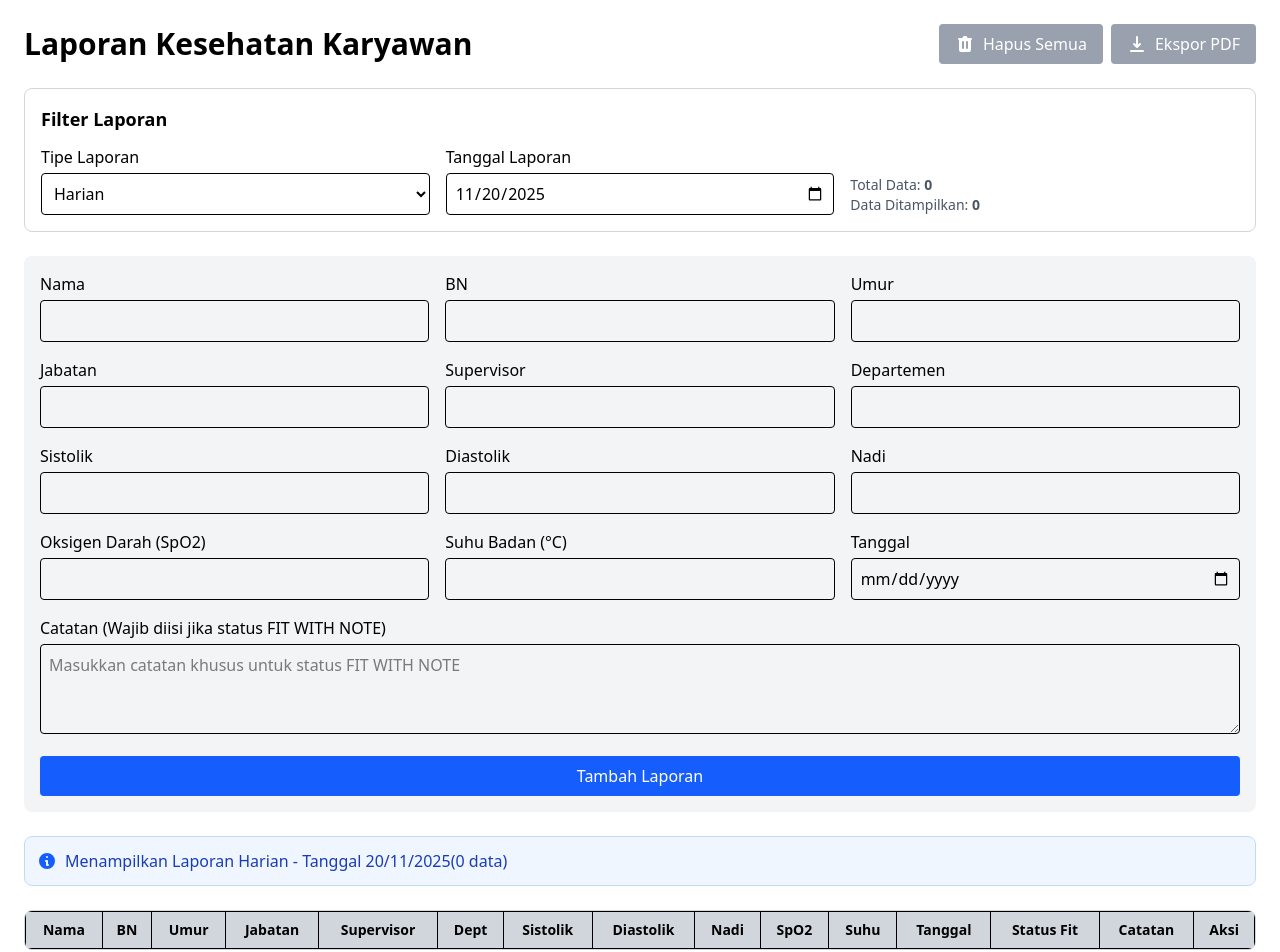
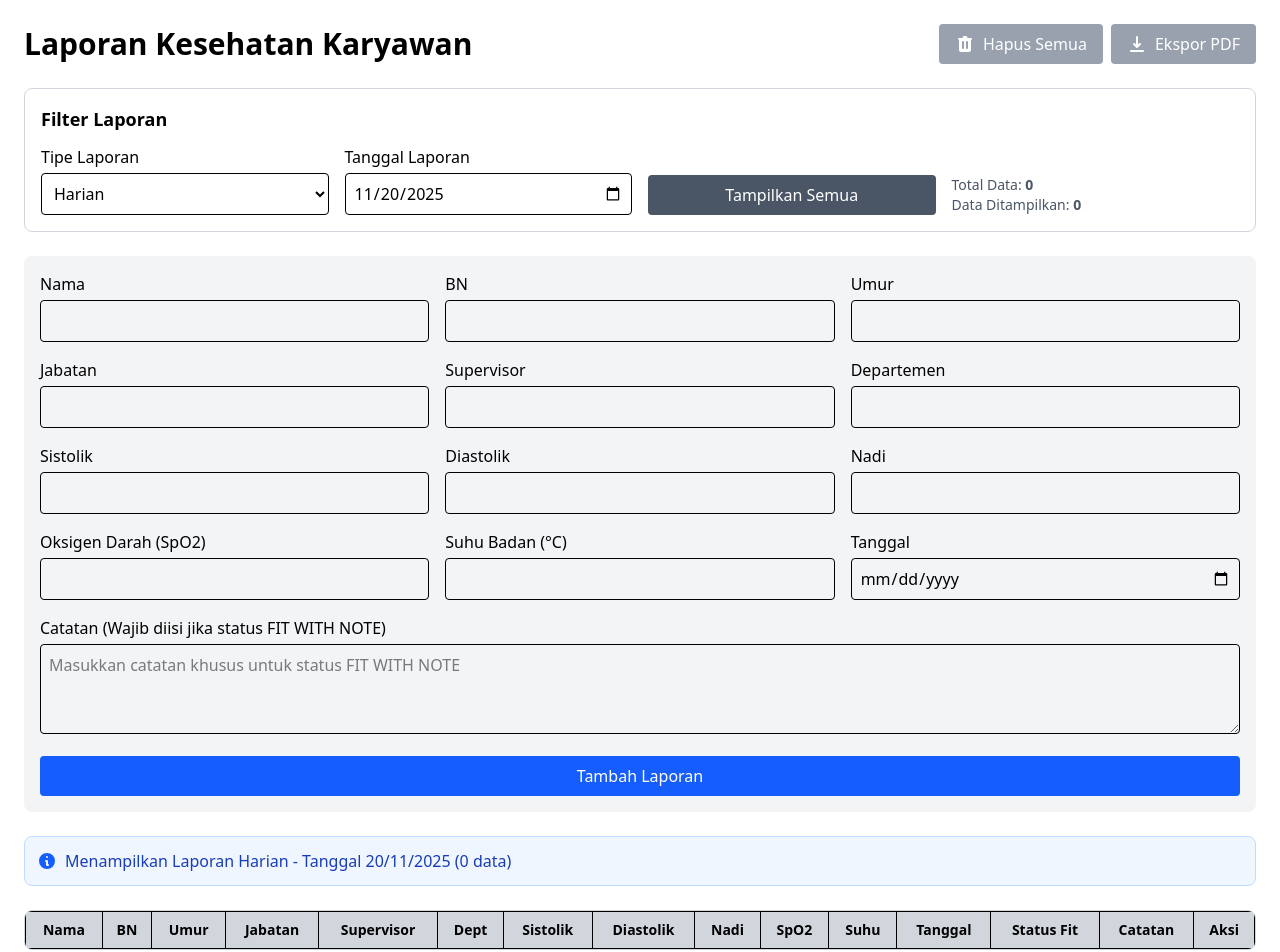
Before and after one commit to Riki-Zf/report_medis, a React (Vite) app in the folder report_medis/: page / in a window 1280 px wide. Shown: the top 952 px of the page. Built offline with nearby package versions, Linux system fonts and the light colour scheme.

Commit message:
fix edit

```diff
--- a/report_medis/src/App.jsx
+++ b/report_medis/src/App.jsx
@@ -22,6 +22,7 @@ export default function App() {
   const [reportDate, setReportDate] = useState(new Date().toISOString().split("T")[0]);
   const [reportWeek, setReportWeek] = useState(getCurrentWeek());
   const [previewFitness, setPreviewFitness] = useState("");
+  const [showAllRecords, setShowAllRecords] = useState(false); // State baru untuk toggle tampilan
 
   // Fungsi untuk mendapatkan minggu saat ini dalam format YYYY-Www
   function getCurrentWeek() {
@@ -163,12 +164,8 @@ export default function App() {
       updatedRecords[editIndex] = newRecord;
       setRecords(updatedRecords);
       setEditIndex(null);
-    } else {
-      // Mode Tambah
-      setRecords([...records, newRecord]);
-    }
 
-    // Reset form
+      // Reset form setelah edit berhasil
       setNama("");
       setBn("");
       setUmur("");
@@ -182,9 +179,29 @@ export default function App() {
       setSuhu("");
       setTanggal("");
       setCatatan("");
+    } else {
+      // Mode Tambah
+      setRecords([...records, newRecord]);
+
+      // Reset form setelah tambah berhasil
+      setNama("");
+      setBn("");
+      setUmur("");
+      setJabatan("");
+      setSupervisor("");
+      setDepartment("");
+      setSistolik("");
+      setDiastolik("");
+      setNadi("");
+      setSpo2("");
+      setSuhu("");
+      setTanggal("");
+      setCatatan("");
+    }
   };
 
   const handleEdit = (index) => {
+    // Cari record berdasarkan index global dari semua records
     const record = records[index];
     setNama(record.nama);
     setBn(record.bn);
@@ -199,7 +216,7 @@ export default function App() {
     setSuhu(record.suhu.toString());
     setTanggal(record.tanggal);
     setCatatan(record.catatan || "");
-    setEditIndex(index);
+    setEditIndex(index); // Simpan index global
 
     // Scroll ke form
     window.scrollTo({ top: 0, behavior: "smooth" });
@@ -224,7 +241,17 @@ export default function App() {
 
   const handleDelete = (index) => {
     if (window.confirm("Apakah Anda yakin ingin menghapus data ini?")) {
-      const newRecords = records.filter((_, i) => i !== index);
+      // Untuk delete, kita perlu mencari index global dari data yang ditampilkan
+      let actualIndex;
+      if (showAllRecords) {
+        actualIndex = index;
+      } else {
+        const filteredRecords = getFilteredRecords();
+        const recordToDelete = filteredRecords[index];
+        actualIndex = records.findIndex((r) => r.nama === recordToDelete.nama && r.tanggal === recordToDelete.tanggal && r.time === recordToDelete.time);
+      }
+
+      const newRecords = records.filter((_, i) => i !== actualIndex);
       setRecords(newRecords);
     }
   };
@@ -259,6 +286,9 @@ export default function App() {
 
   // Fungsi untuk mendapatkan data yang akan ditampilkan berdasarkan tipe laporan
   const getFilteredRecords = () => {
+    if (showAllRecords) {
+      return records;
+    }
     if (reportType === "daily") {
       return getDailyRecords();
     } else {
@@ -272,7 +302,9 @@ export default function App() {
 
     // Judul berdasarkan tipe laporan
     let reportTitle = "Laporan Kesehatan Karyawan";
-    if (reportType === "daily") {
+    if (showAllRecords) {
+      reportTitle = "Laporan Kesehatan Karyawan - Semua Data";
+    } else if (reportType === "daily") {
       reportTitle = `Laporan Kesehatan Harian - ${new Date(reportDate).toLocaleDateString("id-ID")}`;
     } else {
       reportTitle = `Laporan Kesehatan Mingguan - ${reportWeek}`;
@@ -342,7 +374,9 @@ export default function App() {
 
     // Simpan PDF
     let fileName = `laporan-kesehatan-${new Date().toLocaleDateString("id-ID")}`;
-    if (reportType === "daily") {
+    if (showAllRecords) {
+      fileName = `laporan-semua-data-${new Date().toLocaleDateString("id-ID")}`;
+    } else if (reportType === "daily") {
       fileName = `laporan-harian-${reportDate}`;
     } else {
       fileName = `laporan-mingguan-${reportWeek}`;
@@ -416,7 +450,7 @@ export default function App() {
       {/* FILTER LAPORAN */}
       <div className="bg-white p-4 rounded-lg border border-gray-300">
         <h2 className="text-lg font-semibold mb-3">Filter Laporan</h2>
-        <div className="grid grid-cols-1 md:grid-cols-3 gap-4">
+        <div className="grid grid-cols-1 md:grid-cols-4 gap-4">
           <div>
             <label className="block font-medium text-sm sm:text-base mb-1">Tipe Laporan</label>
             <select className="border p-2 w-full rounded text-sm sm:text-base" value={reportType} onChange={(e) => setReportType(e.target.value)}>
@@ -436,6 +470,12 @@ export default function App() {
               <input type="week" className="border p-2 w-full rounded text-sm sm:text-base" value={reportWeek} onChange={(e) => setReportWeek(e.target.value)} />
             </div>
           )}
+
+          <div className="flex items-end">
+            <button onClick={() => setShowAllRecords(!showAllRecords)} className={`${showAllRecords ? "bg-purple-600 hover:bg-purple-700" : "bg-gray-600 hover:bg-gray-700"} text-white px-4 py-2 rounded text-sm sm:text-base w-full`}>
+              {showAllRecords ? "Tampilkan Filter" : "Tampilkan Semua"}
+            </button>
+          </div>
 
           <div className="flex items-end">
             <div className="text-sm text-gray-600">
@@ -579,7 +619,11 @@ export default function App() {
             <path fillRule="evenodd" d="M18 10a8 8 0 11-16 0 8 8 0 0116 0zm-7-4a1 1 0 11-2 0 1 1 0 012 0zM9 9a1 1 0 000 2v3a1 1 0 001 1h1a1 1 0 100-2v-3a1 1 0 00-1-1H9z" clipRule="evenodd" />
           </svg>
           <span className="font-medium text-blue-800">
-            Menampilkan {reportType === "daily" ? "Laporan Harian" : "Laporan Mingguan"} -{reportType === "daily" ? ` Tanggal ${new Date(reportDate).toLocaleDateString("id-ID")}` : ` Minggu ${reportWeek}`}({filteredRecords.length} data)
+            {showAllRecords
+              ? `Menampilkan Semua Data (${filteredRecords.length} data)`
+              : `Menampilkan ${reportType === "daily" ? "Laporan Harian" : "Laporan Mingguan"} -${reportType === "daily" ? ` Tanggal ${new Date(reportDate).toLocaleDateString("id-ID")}` : ` Minggu ${reportWeek}`} (${
+                  filteredRecords.length
+                } data)`}
           </span>
         </div>
       </div>
@@ -610,7 +654,11 @@ export default function App() {
               </thead>
 
               <tbody>
-                {filteredRecords.map((r, i) => (
+                {filteredRecords.map((r, i) => {
+                  // Cari index global untuk data ini
+                  const globalIndex = records.findIndex((record) => record.nama === r.nama && record.tanggal === r.tanggal && record.time === r.time);
+
+                  return (
                     <tr key={i} className={r.color}>
                       <td className="border p-2 text-xs sm:text-sm">{r.nama}</td>
                       <td className="border p-2 text-xs sm:text-sm">{r.bn}</td>
@@ -628,7 +676,7 @@ export default function App() {
                       <td className="border p-2 text-xs sm:text-sm hidden lg:table-cell">{r.catatan || "-"}</td>
                       <td className="border p-2 text-center">
                         <div className="flex gap-1 justify-center">
-                        <button onClick={() => handleEdit(i)} className="bg-blue-500 hover:bg-blue-600 text-white px-2 py-1 rounded text-xs sm:text-sm inline-flex items-center gap-1" title="Edit data">
+                          <button onClick={() => handleEdit(globalIndex)} className="bg-blue-500 hover:bg-blue-600 text-white px-2 py-1 rounded text-xs sm:text-sm inline-flex items-center gap-1" title="Edit data">
                             <svg xmlns="http://www.w3.org/2000/svg" className="h-4 w-4" viewBox="0 0 20 20" fill="currentColor">
                               <path d="M13.586 3.586a2 2 0 112.828 2.828l-.793.793-2.828-2.828.793-.793zM11.379 5.793L3 14.172V17h2.828l8.38-8.379-2.83-2.828z" />
                             </svg>
@@ -647,7 +695,8 @@ export default function App() {
                         </div>
                       </td>
                     </tr>
-                ))}
+                  );
+                })}
               </tbody>
             </table>
           </div>
@@ -659,7 +708,7 @@ export default function App() {
           <svg xmlns="http://www.w3.org/2000/svg" className="h-12 w-12 mx-auto text-gray-400" fill="none" viewBox="0 0 24 24" stroke="currentColor">
             <path strokeLinecap="round" strokeLinejoin="round" strokeWidth={2} d="M9 12h6m-6 4h6m2 5H7a2 2 0 01-2-2V5a2 2 0 012-2h5.586a1 1 0 01.707.293l5.414 5.414a1 1 0 01.293.707V19a2 2 0 01-2 2z" />
           </svg>
-          <p className="mt-2">Tidak ada data untuk {reportType === "daily" ? "tanggal ini" : "minggu ini"}</p>
+          <p className="mt-2">Tidak ada data {showAllRecords ? "" : reportType === "daily" ? "untuk tanggal ini" : "untuk minggu ini"}</p>
         </div>
       )}
     </div>
```
Lines whose indentation alone changed are shown as unchanged.
